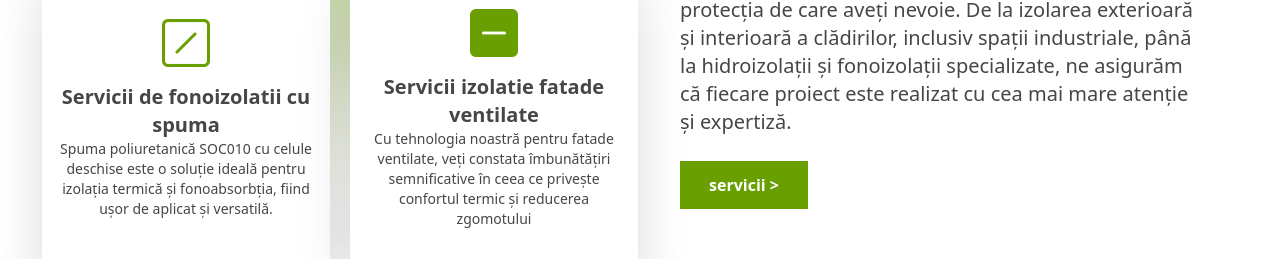
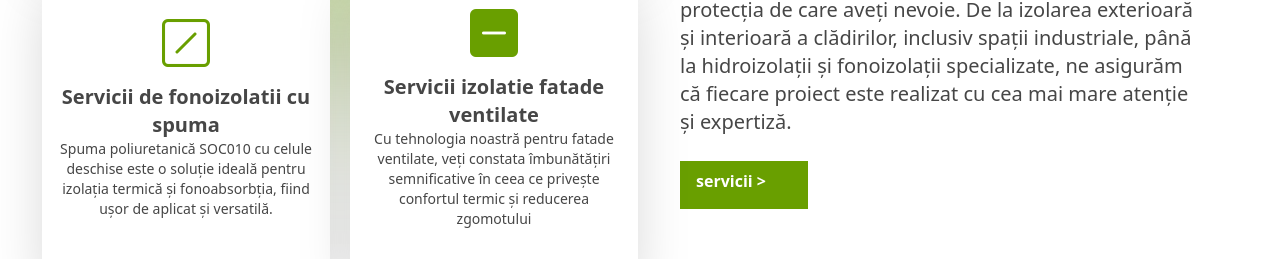
Before and after one commit to DenisWithOneN/desa-isolation, a Vue app: page / in a window 1280 px wide. Shown: the part 1109-1368 px from the top of the page. Built offline with nearby package versions, Linux system fonts and the light colour scheme.

Commit message:
changed style location for full coverage

```diff
--- a/src/components/general/EmptyButton.vue
+++ b/src/components/general/EmptyButton.vue
@@ -5,10 +5,10 @@ const props = defineProps({
 });
 </script>
 <template>
-  <button
+  <RouterLink
     class="border-desalightgreen border-4 text-white flex justify-center items-center w-32 h-12 py-2 px-4"
+    :to="route"
+    >{{ text }}</RouterLink
   >
-    <RouterLink :to="route">{{ text }}</RouterLink>
-  </button>
 </template>
 <style scoped></style>
--- a/src/components/general/FillButton.vue
+++ b/src/components/general/FillButton.vue
@@ -5,10 +5,10 @@ const props = defineProps({
 });
 </script>
 <template>
-  <button
+  <RouterLink
     class="bg-desalightgreen text-white font-semibold flex justify-center items-center w-32 h-12 py-2 px-4"
+    :to="route"
+    >{{ text }}</RouterLink
   >
-    <RouterLink :to="route">{{ text }}</RouterLink>
-  </button>
 </template>
 <style scoped></style>
```
